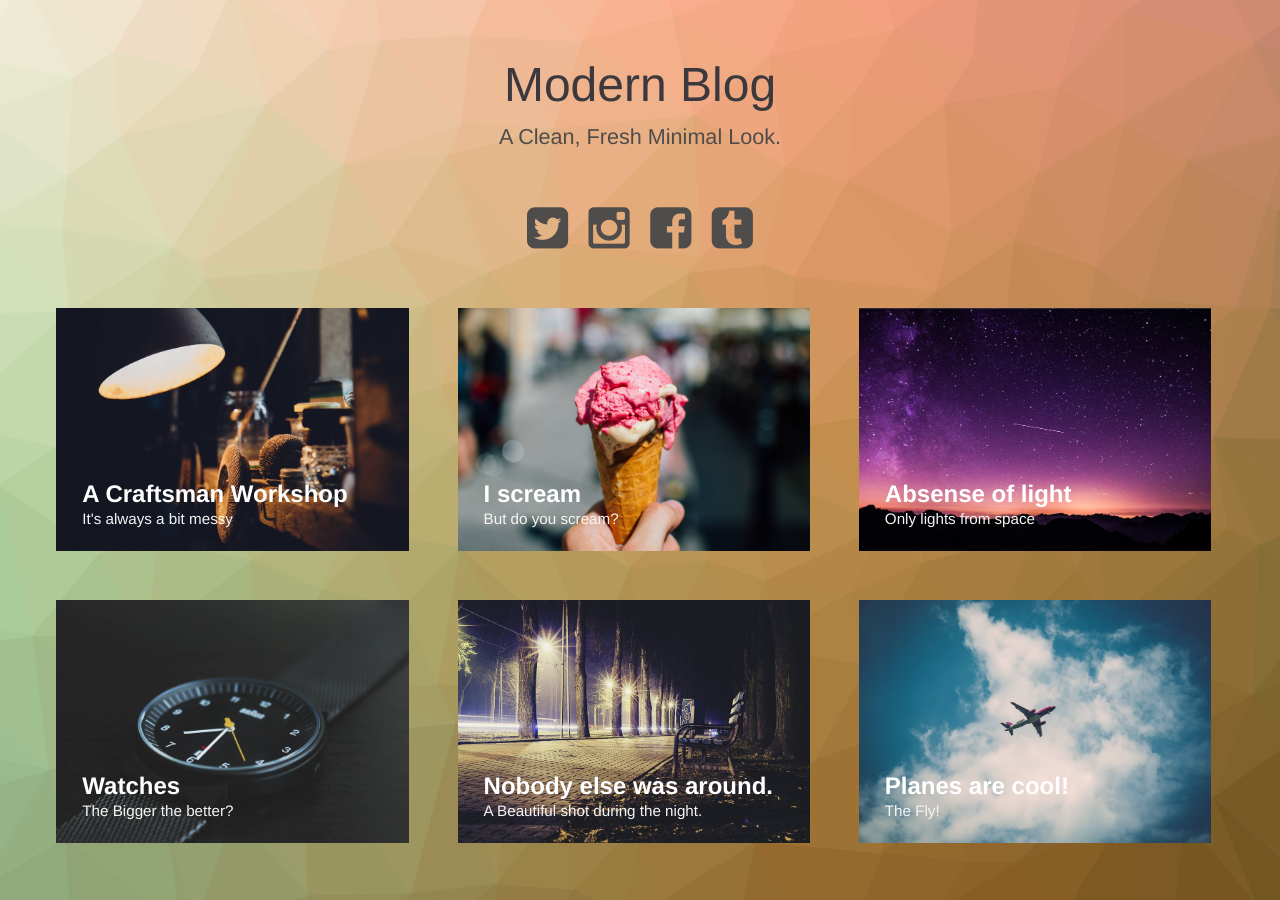
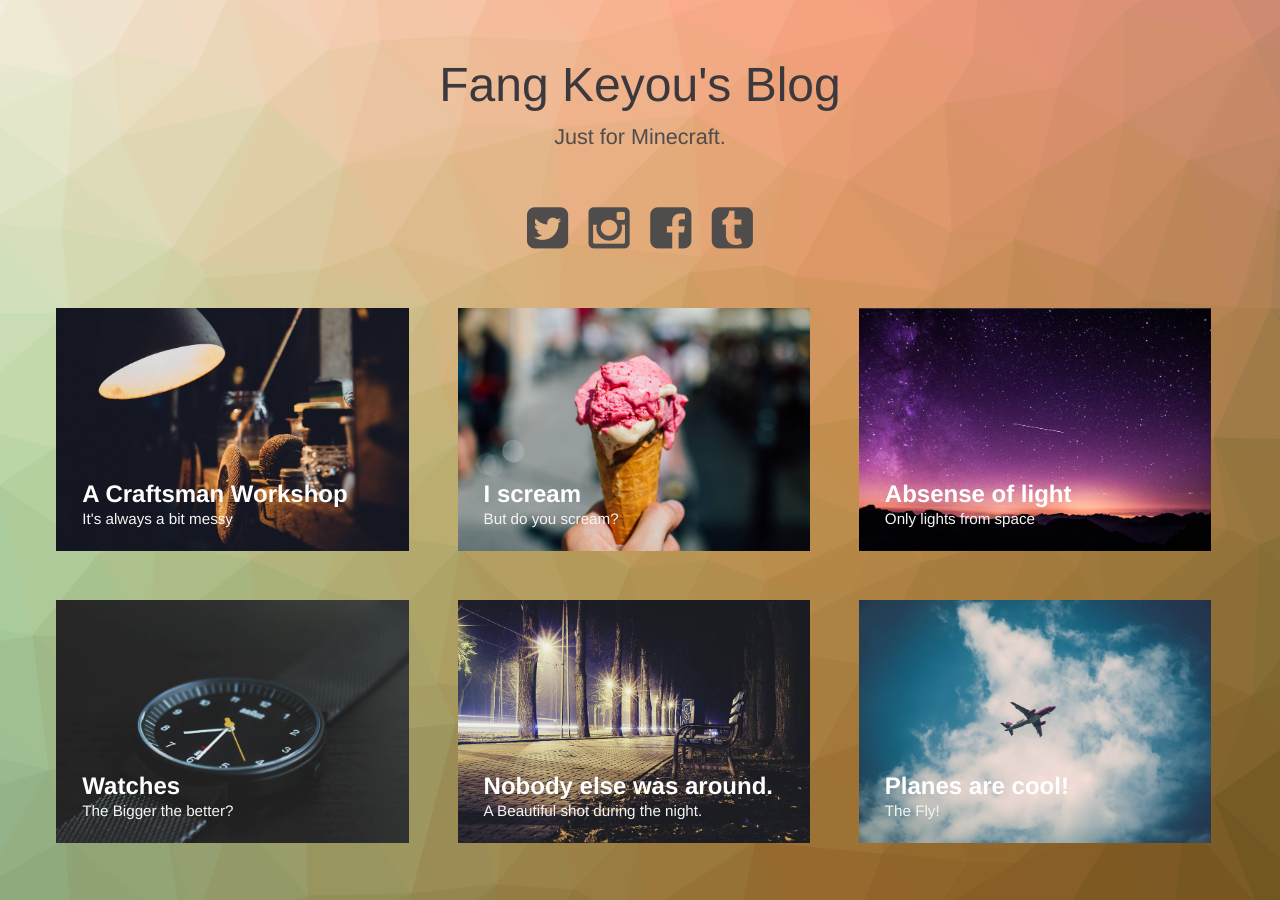
Before and after one commit to fang-keyou/fang-keyou.github.io, a Jekyll site: the page built from index.html, in a window 1280 px wide. Built offline with Jekyll 4.4.1, drawn with Linux system fonts in a browser that asks for light colours.

Commit message:
Update index.html

```diff
--- a/index.html
+++ b/index.html
@@ -28,7 +28,7 @@ layout: compress
 <body class="body">
 <div class="container">
     <header class="header">
-        <h1>Modern Blog<span>A Clean, Fresh Minimal Look.</span></h1>
+        <h1>Fang Keyou's Blog<span>Just for Minecraft.</span></h1>
         <nav class="links">
             <a href="#"><i class="fa fa-twitter-square fa-3x"></i></a>
             <a href="#"><i class="fa fa-instagram fa-3x"></i></a>
```
